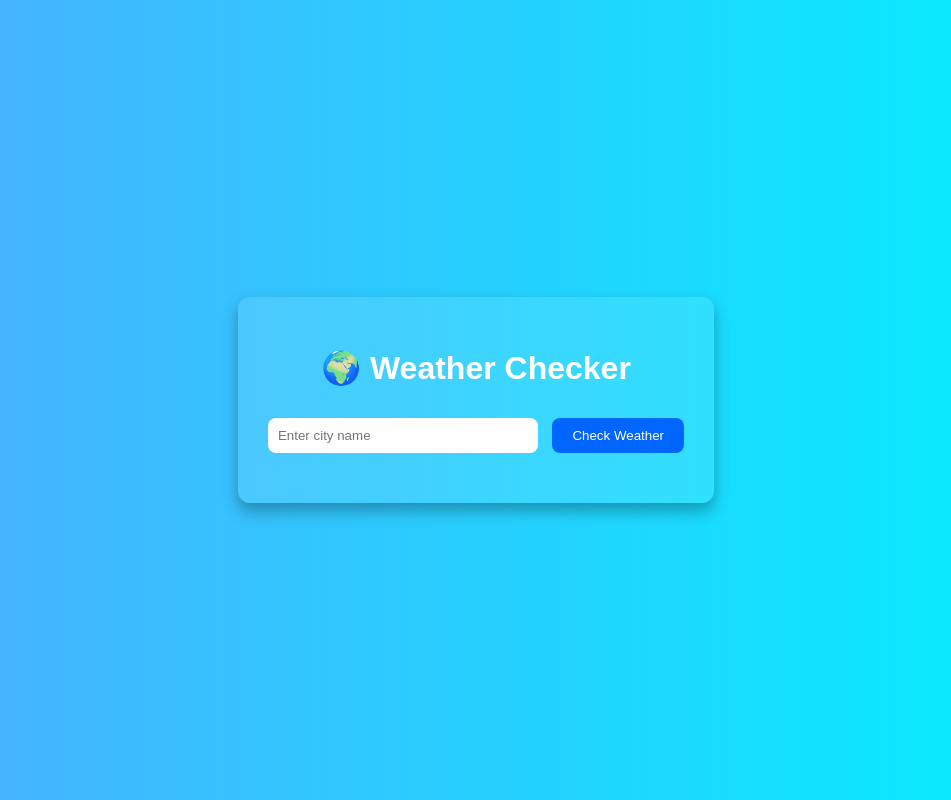
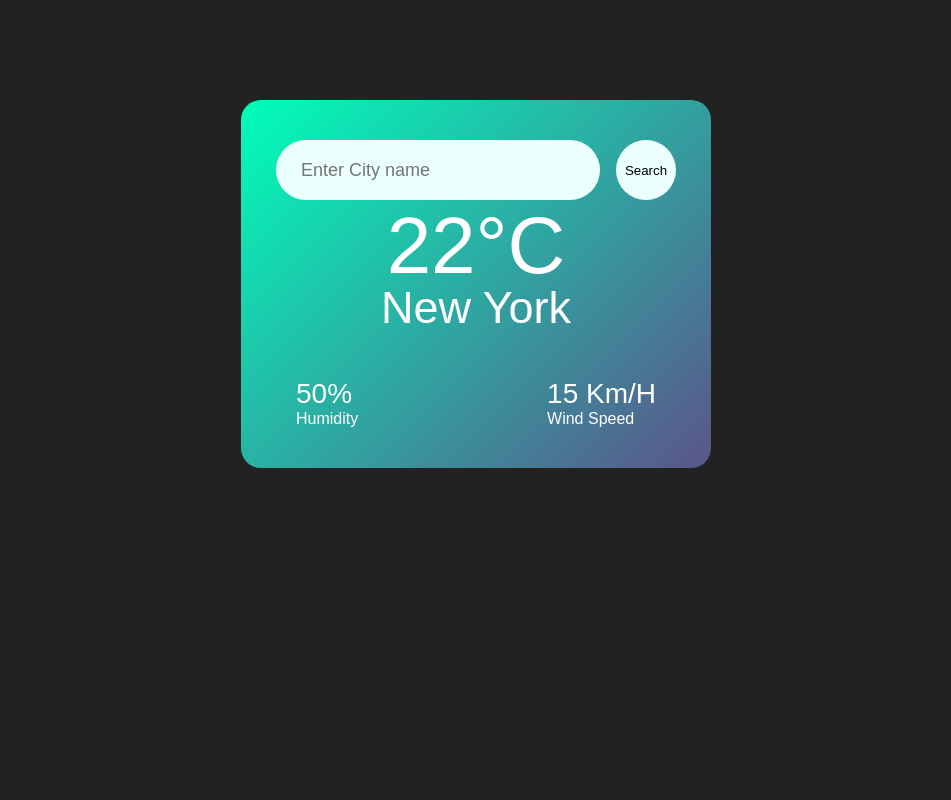
Before and after one commit to Anandx8/wapi, a plain HTML site: page index.html in a window 1280 px wide. Shown: the whole page, without its empty margins (164-1115 px from the left). Drawn offline with Linux system fonts and the light colour scheme.

Commit message:
Update index.html

```diff
--- a/index.html
+++ b/index.html
@@ -1,103 +1,143 @@
  <!DOCTYPE html>
 <html lang="en">
+
 <head>
   <meta charset="UTF-8" />
-  <meta name="viewport" content="width=device-width, initial-scale=1.0"/>
+  <meta name="viewport" content="width=device-width, initial-scale=1.0" />
   <title>Weather App</title>
 
 </head>
+
 <body>
-  <div class="weather-container">
-    <h1>🌍 Weather Checker</h1>
-    <input type="text" id="cityInput" placeholder="Enter city name" />
-    <button onclick="getWeather()">Check Weather</button>
-    <div id="weatherResult"></div>
+  <div class="card">
+    <div class="search">
+      <input type="text" placeholder="Enter City name" spellcheck="false">
+      <button>Search</button>
+    </div>
+    <div class="weather">
+      <h1 class="temp">22°C</h1>
+      <h2 class="city">New York</h2>
+      <div class="details">
+        <div class="col">
+          <div>
+            <p class="humidity">50%</p>
+            <p>Humidity</p>
+          </div>
+        </div>
+        <div class="col">
+          <div>
+            <p class="wind">15 Km/H</p>
+            <p>Wind Speed</p>
+          </div>
+        </div>
+
+      </div>
+    </div>
   </div>
   <style>
-    body {
-  font-family: Arial, sans-serif;
-  background: linear-gradient(to right, #4facfe, #00f2fe);
-  color: #fff;
-  display: flex;
-  justify-content: center;
-  align-items: center;
-  height: 100vh;
+    * {
+      padding: 0;
       margin: 0;
+      font-family: 'Poppins', sans-serif;
+      box-sizing: border-box;
     }
 
-.weather-container {
-  background: rgba(255, 255, 255, 0.1);
-  padding: 30px;
-  border-radius: 12px;
-  text-align: center;
-  box-shadow: 0 8px 16px rgba(0,0,0,0.3);
+    body {
+      background-color: #222;
     }
 
-input {
-  padding: 10px;
-  width: 250px;
-  border: none;
-  border-radius: 8px;
-  margin-top: 10px;
+    .card {
+      width: 90%;
+      max-width: 470px;
+      background: linear-gradient(135deg, #00feba, #5b548a);
+      color: #fff;
+      margin: 100px auto 0;
+      border-radius: 20px;
+      padding: 40px 35px;
+      text-align: center;
+
     }
 
-button {
-  padding: 10px 20px;
-  margin-left: 10px;
-  border: none;
-  border-radius: 8px;
-  background-color: #0066ff;
-  color: white;
-  cursor: pointer;
-  transition: background 0.3s;
+    .search {
+      width: 100%;
+      display: flex;
+      align-items: center;
+      justify-content: space-between;
     }
 
-button:hover {
-  background-color: #004fcc;
+    .search input {
+      border: 0;
+      outline: 0;
+      background: #ebfffc;
+      color: #555;
+      padding: 10px 25px;
+      height: 60px;
+      border-radius: 30px;
+      flex: 1;
+      margin-right: 16px;
+      font-size: 18px;
     }
 
-#weatherResult {
-  margin-top: 20px;
-  font-size: 18px;
+    .search button {
+      border: 0;
+      outline: 0;
+      background: #ebfffc;
+      border-radius: 50%;
+      width: 60px;
+      height: 60px;
+      cursor: pointer;
     }
+.weather h1{
+  font-size: 80px; font-weight: 500;
+
+}
+.weather h2{
+  font-size: 45px; font-weight: 500; margin-top: -10px;
+
+}
+ .details{
+  display: flex; align-items: center; justify-content: space-between; padding: 0 20px;
+  margin-top: 50px;
+ }
+ .col{
+  display: flex; align-items: center; text-align: left;
+ }
+.humidity, .wind{
+  font-size: 28px; margin-top: -6px;
+
+}
+
+
+
+
+
+
   </style>
   <script>
-      async function getWeather() {
-  const city = document.getElementById("cityInput").value.trim();
-  const resultDiv = document.getElementById("weatherResult");
 
-  if (city === "") {
-    resultDiv.innerHTML = "Please enter a city name.";
-    return;
+    const apiKey = "b337341a00a198811f8f4d015fa6fddb";
+    const apiurl = "https://api.openweathermap.org/data/2.5/weather?units=metric&q=";
+
+    const searchBox = document.querySelector(".search input");
+    const searchBtn = document.querySelector(".search button");
+
+    async function CheckWeather(city) {
+      const response = await fetch(apiurl + city + `&appid=${apiKey}`);
+      var data = await response.json();
+      console.log(data);
+
+
+      document.querySelector(".city").innerHTML = data.name;
+      document.querySelector(".temp").innerHTML = Math.round(data.main.temp) + "°C";
+      document.querySelector(".humidity").innerHTML = data.main.humidity + "%";
+      document.querySelector(".wind").innerHTML = data.wind.speed + "Km/H";
+
     }
+    searchBtn.addEventListener("click", () => {
+      CheckWeather(searchBox.value);
+    })
 
-  const apiKey = "YOUR_API_KEY";
-  const url = `https://api.openweathermap.org/data/2.5/weather?q=${encodeURIComponent(city)}&appid=${apiKey}&units=metric`;
-
-  try {
-    const response = await fetch(url);
-    if (!response.ok) {
-      resultDiv.innerHTML = "City not found. Please try again.";
-      return;
-    }
-
-    const data = await response.json();
-
-    const temp = data.main.temp;
-    const condition = data.weather[0].description;
-    const humidity = data.main.humidity;
-
-    resultDiv.innerHTML = `
-      <strong>City:</strong> ${data.name} <br/>
-      <strong>Temperature:</strong> ${temp} °C <br/>
-      <strong>Condition:</strong> ${condition} <br/>
-      <strong>Humidity:</strong> ${humidity}%
-    `;
-  } catch (error) {
-    resultDiv.innerHTML = "Error fetching weather data.";
-    console.error("Error:", error);
-  }
-}
   </script>
 </body>
+
 </html>
```
Lines whose indentation alone changed are shown as unchanged.
